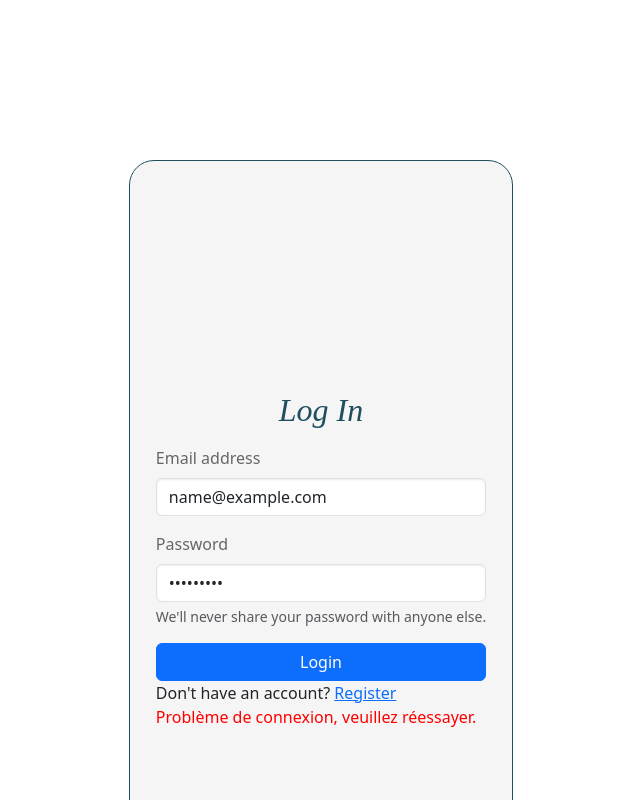
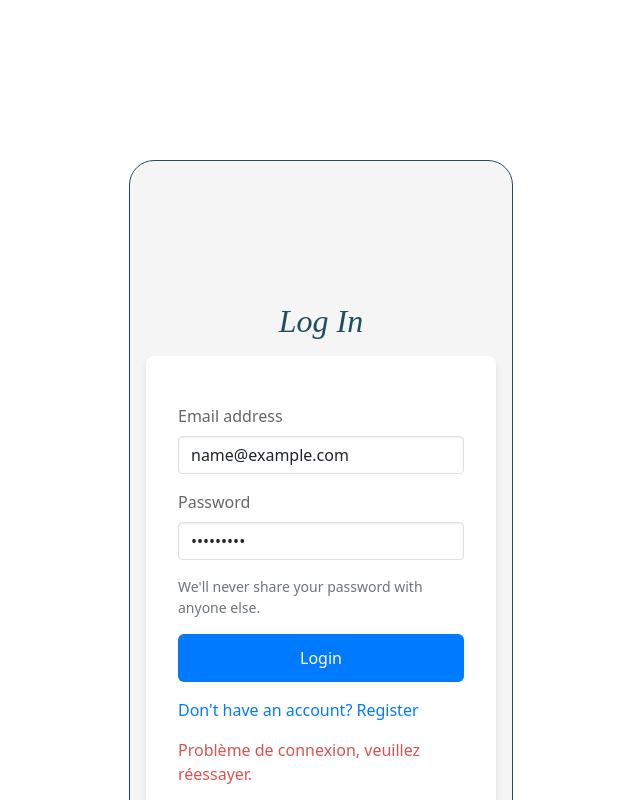
Before and after one commit to samihaDr/PickADesk, a React (Create React App) app in the folder frontend/: page /loginPage in a window 1280 px wide. Both pictures are taken after typing "name@example.com", "Sample123" into the empty fields and a click on the button "Login". Shown: the whole page, without its empty margins (319-959 px from the left). Built offline with nearby package versions, Linux system fonts and the light colour scheme; no server answers.

Commit message:
Fix (LoginPage) : modify the Css file, adapt and clean up the code

```diff
--- a/frontend/src/components/loginPage/LoginPage.js
+++ b/frontend/src/components/loginPage/LoginPage.js
@@ -151,7 +151,7 @@ export default function LoginPage() {
           <span>Don't have an account? </span>
           <Link to="/registerPage">Register</Link>
         </div>
-        {error && <div style={{ color: "red" }}>{error}</div>}
+        {error && <div className="error-message">{error}</div>}
       </div>
     </div>
   );
--- a/frontend/src/components/loginPage/LoginPage.scss
+++ b/frontend/src/components/loginPage/LoginPage.scss
@@ -1,23 +1,66 @@
 .main {
-  width: 30%;
-  padding: 50px;
-  margin: 100px auto auto;
-  border: 1px solid #1f4e5f;
-  border-radius: 25px;
-  height: 50%;
+  display: flex;
+  flex-direction: column;
+  align-items: center;
+  justify-content: center;
+  padding: calc(var(--spacing-base) * 2);
+  background-color: var(--background-color);
+  min-height: 100vh;
 }
-h2 {
-  font-weight: bolder;
-  font-size: larger;
-  display: flex;
-  justify-content: center;
-  color: #1f4e5f;
+  h2 {
+    color: var(--primary-color);
+    margin-bottom: var(--spacing-large);
+  }
+
+
+.login-container {
+  background: white;
+  padding: 2rem;
+  border-radius: 8px; // Coins arrondis pour le conteneur de formulaire
+  box-shadow: 0 4px 6px rgba(0, 0, 0, 0.1); // Ombre légère pour le conteneur
+  width: 100%;
+  max-width: 400px; // Largeur maximale pour le formulaire de connexion
+
+  .form-container {
+    width: 100%;
+
+    .form-control {
+      border-radius: 4px; // Coins arrondis pour les champs de formulaire
+      margin-bottom: 1rem; // Espace entre les champs de formulaire
+    }
+
+    .btn-primary {
+      width: 100%; // Le bouton de soumission prend toute la largeur du conteneur
+      padding: 0.75rem; // Padding pour le bouton de soumission
+      border: none;
+      background-color: #007bff; // Couleur du bouton de soumission
+      &:hover {
+        background-color: #0056b3; // Couleur du bouton au survol
+      }
+    }
+
+    .form-text {
+      font-size: 0.875rem;
+      color: #6c757d; // Couleur pour le texte d'aide sous le champ mot de passe
+    }
+  }
+
+  > div {
+    margin-top: 1rem; // Espace au-dessus du message "Don't have an account?"
+    span, a {
+      color: #007bff; // Couleur pour le lien d'inscription
+      text-decoration: none;
+
+      &:hover {
+        text-decoration: underline; // Souligne le lien au survol
+      }
+    }
+  }
+
+
+  // Style pour le message d'erreur
+  .error-message {
+    color: var(--error-color);
+    margin-top: var(--spacing-large);
+  }
 }
-
-.spinner-center {
-  display: flex;
-  justify-content: center;
-  align-items: center;
-  margin-bottom: 250px ;
-  height: 250px;
-}
```
